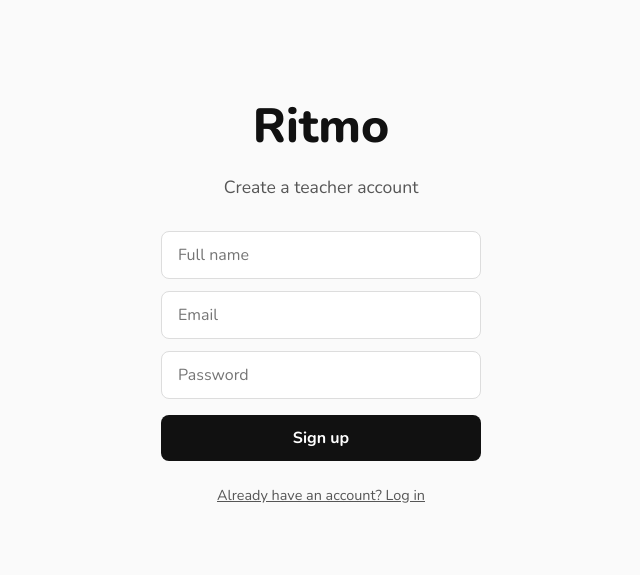
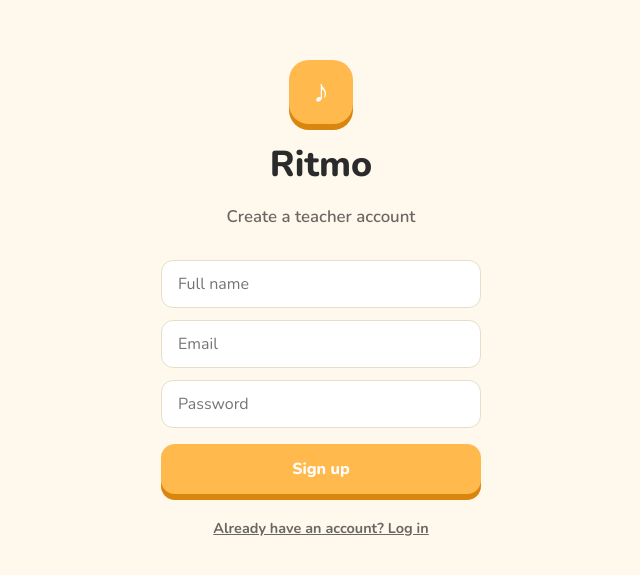
Before and after one commit to khaldoonismail/Ritmo, a Next.js app: page /accounts/signup in a window 1280 px wide. Shown: the part 101-676 px from the top of the page, without its empty margins (319-959 px from the left). Built offline with nearby package versions, Linux system fonts and the light colour scheme; no server answers.

Commit message:
Apply 3D theme styling to signup and Games teacher pages
Covers accounts/signup, games/teacher dashboard, games/teacher/library, and the outer chrome of the create-game builder (title bar, save/add-question buttons) while leaving its internal drag-canvas editor neutral.

```diff
--- a/app/accounts/signup/page.tsx
+++ b/app/accounts/signup/page.tsx
@@ -3,6 +3,7 @@
 import { useState } from "react";
 import Link from "next/link";
 import { createBrowserSupabaseClient } from "@/lib/supabase/client";
+import { colors, radius, solidShadow } from "@/lib/theme";
 
 export default function SignupPage() {
   const [name, setName] = useState("");
@@ -33,12 +34,13 @@ export default function SignupPage() {
   const inputStyle: React.CSSProperties = {
     fontSize: "1rem",
     padding: "0.75rem 1rem",
-    borderRadius: "8px",
-    border: "1px solid #ddd",
+    borderRadius: radius.iconSquare,
+    border: "1px solid #E5DFC8",
     outline: "none",
     direction: "ltr",
     textAlign: "left",
     fontFamily: "inherit",
+    background: colors.white,
   };
 
   if (done) {
@@ -53,18 +55,20 @@ export default function SignupPage() {
           gap: "1rem",
           textAlign: "center",
           padding: "2rem",
+          background: colors.background,
+          color: colors.textPrimary,
         }}
       >
         <h1 style={{ fontSize: "2rem", fontWeight: 800, margin: 0 }}>
           Check your email
         </h1>
-        <p style={{ opacity: 0.7, maxWidth: "360px" }}>
+        <p style={{ opacity: 0.7, fontWeight: 600, maxWidth: "360px" }}>
           We sent a confirmation link to {email}. Confirm your address, then
           log in.
         </p>
         <Link
           href="/accounts/login"
-          style={{ color: "inherit", textDecoration: "underline" }}
+          style={{ color: "inherit", textDecoration: "underline", fontWeight: 700 }}
         >
           ← Back to Log in
         </Link>
@@ -83,10 +87,26 @@ export default function SignupPage() {
         gap: "1rem",
         textAlign: "center",
         padding: "2rem",
+        background: colors.background,
+        color: colors.textPrimary,
       }}
     >
-      <h1 style={{ fontSize: "3rem", fontWeight: 800, margin: 0 }}>Ritmo</h1>
-      <p style={{ fontSize: "1.1rem", opacity: 0.7, margin: 0 }}>
+      <div
+        style={{
+          width: "64px",
+          height: "64px",
+          borderRadius: "20px",
+          background: colors.orange,
+          boxShadow: solidShadow(6, colors.orangeShadow),
+          display: "flex",
+          alignItems: "center",
+          justifyContent: "center",
+        }}
+      >
+        <span style={{ fontSize: "2rem", color: colors.white, lineHeight: 1 }}>♪</span>
+      </div>
+      <h1 style={{ fontSize: "2.25rem", fontWeight: 800, margin: 0 }}>Ritmo</h1>
+      <p style={{ fontSize: "1.05rem", fontWeight: 600, opacity: 0.7, margin: 0 }}>
         Create a teacher account
       </p>
       <form
@@ -126,7 +146,7 @@ export default function SignupPage() {
           style={inputStyle}
         />
         {error && (
-          <p style={{ color: "#c00", fontSize: "0.85rem", margin: 0 }}>
+          <p style={{ color: colors.coralText, fontSize: "0.85rem", margin: 0 }}>
             {error}
           </p>
         )}
@@ -135,14 +155,15 @@ export default function SignupPage() {
           disabled={loading}
           style={{
             fontSize: "1rem",
-            fontWeight: 700,
-            padding: "0.75rem 1rem",
-            borderRadius: "8px",
+            fontWeight: 800,
+            padding: "0.85rem 1rem",
+            borderRadius: radius.button,
             border: "none",
-            background: "#111",
-            color: "#fff",
+            background: colors.orange,
+            boxShadow: loading ? "none" : solidShadow(6, colors.orangeShadow),
+            color: colors.white,
             cursor: loading ? "default" : "pointer",
-            opacity: loading ? 0.6 : 1,
+            opacity: loading ? 0.7 : 1,
             marginTop: "0.25rem",
           }}
         >
@@ -154,6 +175,7 @@ export default function SignupPage() {
         href="/accounts/login"
         style={{
           fontSize: "0.9rem",
+          fontWeight: 700,
           opacity: 0.7,
           color: "inherit",
           textDecoration: "underline",
```
Also changed, not shown: app/games/teacher/create-game/page.tsx (+18 -12 lines), app/games/teacher/library/page.tsx (+25 -19 lines), app/games/teacher/page.tsx (+18 -14 lines).
